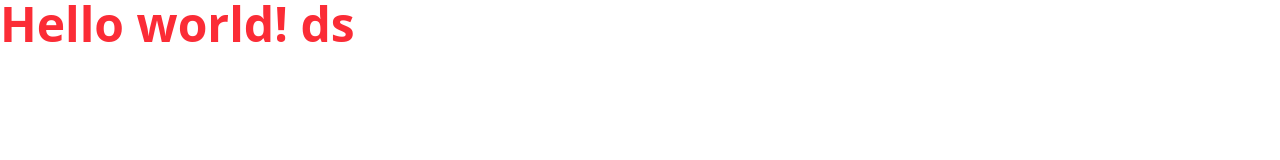
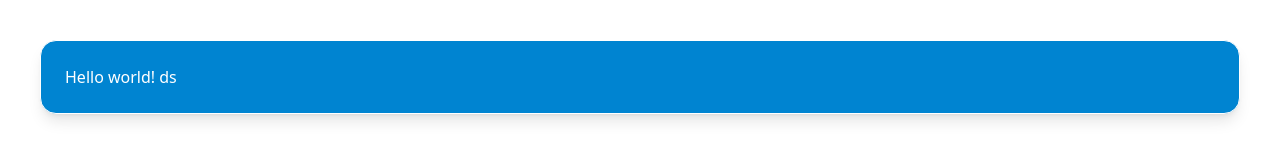
Before and after one commit to Zagaz/tailwind-jr, a website: page src/index.html in a window 1280 px wide. Drawn offline with Linux system fonts and the light colour scheme.

Commit message:
Testando

```diff
--- a/src/index.html
+++ b/src/index.html
@@ -6,7 +6,7 @@
   <link href="./output.css" rel="stylesheet">
 </head>
 <body>
-  <h1 class="text-5xl  font-bold text-red-500">
+  <h1 class="text-34xl text-white m-10 p-6 bg-sky-600 border-1 rounded-2xl shadow-lg hover:bg-red-500" >
     Hello world! ds
   </h1>
 </body>
```
Also changed, not shown: src/output.css.
